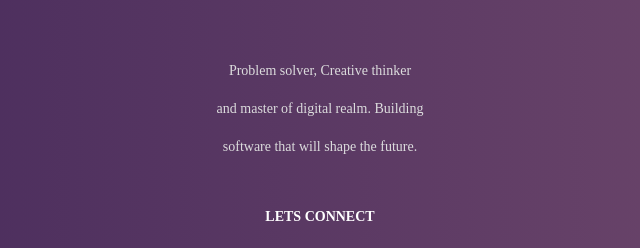
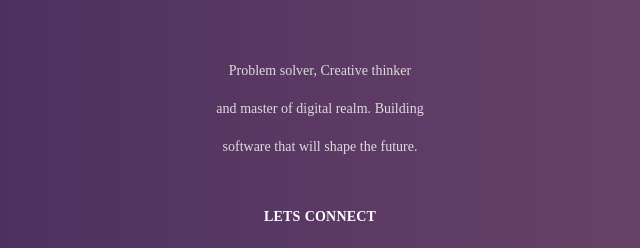
Before and after one commit to karthik137/karthik137.github.io, a plain HTML site: page index.html in a window 1280 px wide. Shown: the part 265-513 px from the top of the page, 320-960 px from the left. Drawn offline with Linux system fonts and the light colour scheme.

Commit message:
Updated styles

```diff
--- a/css/styles.css
+++ b/css/styles.css
@@ -53,6 +53,7 @@ html{
     max-width: 45rem;
     color: #dcdcdd;
     justify-content: space-evenly;
+    word-spacing: 0.1px;
 }
 
 .myConnectText {
@@ -64,6 +65,8 @@ html{
     line-height: 24px;
     color: white;
     text-align: center;
+    word-spacing: 0.5px;
+    letter-spacing: 0.2px;
 }
 
 
```
